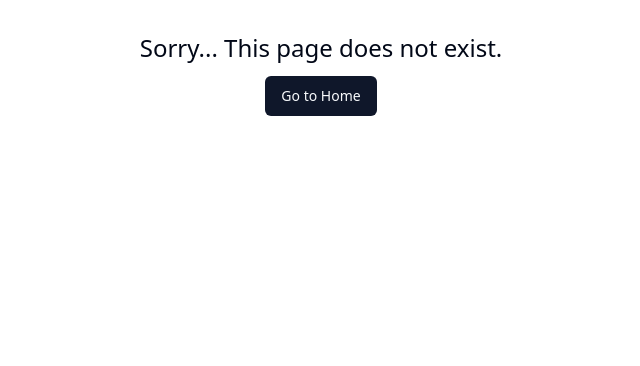
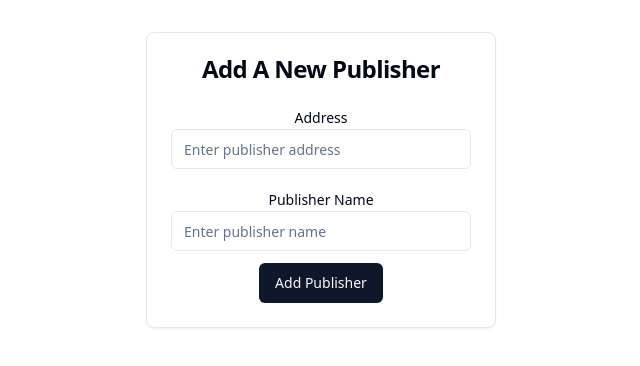
Before and after one commit to longlee10/DevOps-Group-Project, a React (Vite) app in the folder client-COMP303/: page /publisher/add in a window 1280 px wide. Shown: the top 366 px of the page, without its empty margins (319-959 px from the left). Built offline with nearby package versions, Linux system fonts and the light colour scheme.

Commit message:
Add PublisherForm component and update routing

```diff
--- a/client-COMP303/src/App.tsx
+++ b/client-COMP303/src/App.tsx
@@ -5,6 +5,7 @@ import Home from "./components/Home";
 import ErrorPage from "./components/ErrorPage";
 import BookForm from "./components/books/BookForm";
 import Publisher from "./components/publisher/Publisher";
+import PublisherForm from "./components/publisher/PublisherForm";
 
 function App() {
   return (
@@ -16,6 +17,7 @@ function App() {
         <Route path="/book" element={<Book />} />
         <Route path="/book/add" element={<BookForm />} />
         <Route path="/publisher" element={<Publisher />}/>
+        <Route path='/publisher/add' element={<PublisherForm />} />
 
       </Routes>
     </Router>
--- /dev/null
+++ b/client-COMP303/src/components/publisher/PublisherForm.tsx
@@ -0,0 +1,61 @@
+// PublisherForm.tsx
+
+import React, { useState } from 'react';
+import axios from 'axios';
+import { useNavigate } from 'react-router-dom';
+import { Card, CardContent, CardHeader, CardTitle } from '@/components/ui/card';
+import { Input } from '@/components/ui/input';
+import { Label } from '@/components/ui/label';
+import { Button } from '@/components/ui/button';
+import { PUBLISHER_ENDPOINT } from '@/endpoints';
+
+const PublisherForm = () => {
+  const [address, setAddress] = useState('');
+  const [pubName, setPubName] = useState('');
+  const navigate = useNavigate();
+
+  const handleSubmit = async (e: React.FormEvent) => {
+    e.preventDefault();
+
+    await axios
+      .post(PUBLISHER_ENDPOINT, {
+        address,
+        pubName,
+      })
+      .then(() => navigate('/publishers'))
+      .catch((err) => console.log(err));
+  };
+
+  return (
+    <Card className="w-[350px] m-auto">
+      <CardHeader>
+        <CardTitle>Add A New Publisher</CardTitle>
+      </CardHeader>
+      <CardContent>
+        <form onSubmit={handleSubmit}>
+          <div className="flex flex-col space-y-1.5 gap-3">
+            <div>
+              <Label htmlFor="address">Address</Label>
+              <Input
+                id="address"
+                placeholder="Enter publisher address"
+                onChange={(e) => setAddress(e.target.value)}
+              />
+            </div>
+            <div>
+              <Label htmlFor="pubName">Publisher Name</Label>
+              <Input
+                id="pubName"
+                placeholder="Enter publisher name"
+                onChange={(e) => setPubName(e.target.value)}
+              />
+            </div>
+          </div>
+          <Button className="mt-3">Add Publisher</Button>
+        </form>
+      </CardContent>
+    </Card>
+  );
+};
+
+export default PublisherForm;
```
